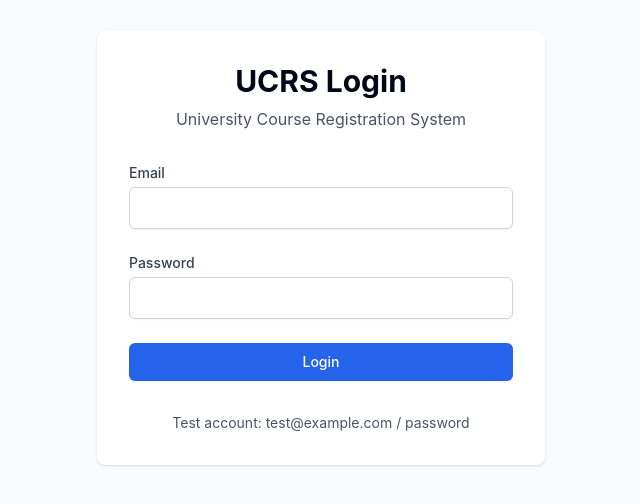
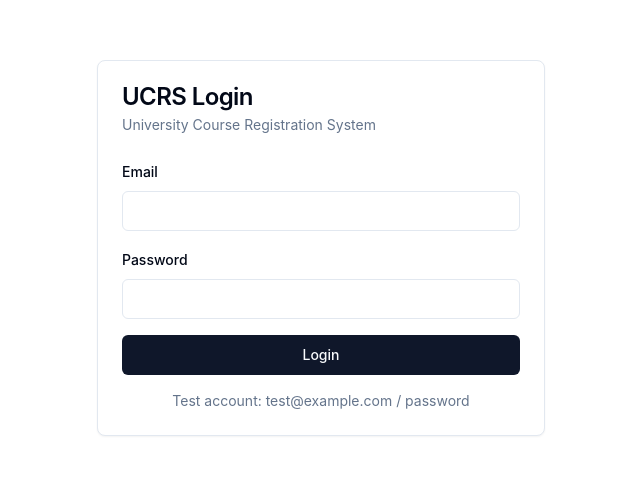
Before and after one commit to emyildirim/ucrs-frontend, a React (Vite) app: page /login in a window 1280 px wide. Shown: the part 152-656 px from the top of the page, without its empty margins (319-959 px from the left). Built offline with nearby package versions, Linux system fonts and the light colour scheme.

Commit message:
refactor pages to use shadcn/ui components instead of custom tailwind classes

```diff
--- a/src/pages/DashboardPage.tsx
+++ b/src/pages/DashboardPage.tsx
@@ -1,6 +1,8 @@
 import { useQuery } from '@tanstack/react-query';
 import { useNavigate } from 'react-router-dom';
 import { authService } from '@/services/authService';
+import { Button } from '@/components/ui/button';
+import { Card, CardContent, CardDescription, CardHeader, CardTitle } from '@/components/ui/card';
 
 export default function DashboardPage() {
   const navigate = useNavigate();
@@ -24,30 +26,26 @@ export default function DashboardPage() {
   }
 
   return (
-    <div className="min-h-screen bg-gray-50">
-      <nav className="bg-white shadow">
-        <div className="max-w-7xl mx-auto px-4 sm:px-6 lg:px-8">
-          <div className="flex justify-between h-16">
-            <div className="flex items-center">
-              <h1 className="text-xl font-bold">UCRS Dashboard</h1>
-            </div>
-            <div className="flex items-center space-x-4">
-              {user && <span className="text-gray-700">{user.name}</span>}
-              <button
-                onClick={handleLogout}
-                className="px-4 py-2 border border-transparent text-sm font-medium rounded-md text-white bg-red-600 hover:bg-red-700"
-              >
-                Logout
-              </button>
-            </div>
+    <div className="min-h-screen">
+      <nav className="border-b">
+        <div className="container mx-auto px-4 h-16 flex items-center justify-between">
+          <h1 className="text-xl font-bold">UCRS Dashboard</h1>
+          <div className="flex items-center gap-4">
+            {user && <span>{user.name}</span>}
+            <Button onClick={handleLogout} variant="destructive">
+              Logout
+            </Button>
           </div>
         </div>
       </nav>
 
-      <main className="max-w-7xl mx-auto py-6 sm:px-6 lg:px-8">
-        <div className="px-4 py-6 sm:px-0">
-          <div className="bg-white rounded-lg shadow p-6">
-            <h2 className="text-2xl font-bold mb-4">Welcome to UCRS</h2>
+      <main className="container mx-auto py-6 px-4">
+        <Card>
+          <CardHeader>
+            <CardTitle>Welcome to UCRS</CardTitle>
+            <CardDescription>University Course Registration System</CardDescription>
+          </CardHeader>
+          <CardContent>
             {user && (
               <div className="space-y-2">
                 <p><strong>Name:</strong> {user.name}</p>
@@ -55,8 +53,8 @@ export default function DashboardPage() {
                 <p><strong>Member since:</strong> {new Date(user.created_at).toLocaleDateString()}</p>
               </div>
             )}
-          </div>
-        </div>
+          </CardContent>
+        </Card>
       </main>
     </div>
   );
--- a/src/pages/LoginPage.tsx
+++ b/src/pages/LoginPage.tsx
@@ -2,6 +2,11 @@ import { useState } from 'react';
 import { useNavigate } from 'react-router-dom';
 import { useMutation } from '@tanstack/react-query';
 import { authService } from '@/services/authService';
+import { Button } from '@/components/ui/button';
+import { Input } from '@/components/ui/input';
+import { Label } from '@/components/ui/label';
+import { Card, CardContent, CardDescription, CardHeader, CardTitle } from '@/components/ui/card';
+import { Alert, AlertDescription } from '@/components/ui/alert';
 
 export default function LoginPage() {
   const [email, setEmail] = useState('');
@@ -21,69 +26,60 @@ export default function LoginPage() {
   };
 
   return (
-    <div className="min-h-screen flex items-center justify-center bg-gray-50">
-      <div className="max-w-md w-full space-y-8 p-8 bg-white rounded-lg shadow">
-        <div>
-          <h2 className="text-3xl font-bold text-center">UCRS Login</h2>
-          <p className="mt-2 text-center text-gray-600">
-            University Course Registration System
-          </p>
-        </div>
-
-        <form onSubmit={handleSubmit} className="space-y-6">
-          <div>
-            <label htmlFor="email" className="block text-sm font-medium text-gray-700">
-              Email
-            </label>
-            <input
+    <div className="min-h-screen flex items-center justify-center">
+      <Card className="w-full max-w-md">
+        <CardHeader>
+          <CardTitle>UCRS Login</CardTitle>
+          <CardDescription>University Course Registration System</CardDescription>
+        </CardHeader>
+        <CardContent>
+          <form onSubmit={handleSubmit} className="space-y-4">
+            <div className="space-y-2">
+              <Label htmlFor="email">Email</Label>
+              <Input
                 id="email"
                 type="email"
                 value={email}
                 onChange={(e) => setEmail(e.target.value)}
-              className="mt-1 block w-full px-3 py-2 border border-gray-300 rounded-md shadow-sm focus:outline-none focus:ring-blue-500 focus:border-blue-500"
                 required
               />
             </div>
 
-          <div>
-            <label htmlFor="password" className="block text-sm font-medium text-gray-700">
-              Password
-            </label>
-            <input
+            <div className="space-y-2">
+              <Label htmlFor="password">Password</Label>
+              <Input
                 id="password"
                 type="password"
                 value={password}
                 onChange={(e) => setPassword(e.target.value)}
-              className="mt-1 block w-full px-3 py-2 border border-gray-300 rounded-md shadow-sm focus:outline-none focus:ring-blue-500 focus:border-blue-500"
                 required
               />
             </div>
 
-          <button
+            <Button
               type="submit"
               disabled={loginMutation.isPending}
-            className="w-full flex justify-center py-2 px-4 border border-transparent rounded-md shadow-sm text-sm font-medium text-white bg-blue-600 hover:bg-blue-700 focus:outline-none focus:ring-2 focus:ring-offset-2 focus:ring-blue-500 disabled:bg-gray-400 disabled:cursor-not-allowed"
+              className="w-full"
             >
               {loginMutation.isPending ? 'Logging in...' : 'Login'}
-          </button>
+            </Button>
 
             {loginMutation.isError && (
-            <div className="rounded-md bg-red-50 p-4">
-              <p className="text-sm text-red-800">
+              <Alert variant="destructive">
+                <AlertDescription>
                   {loginMutation.error instanceof Error
                     ? loginMutation.error.message
                     : 'Login failed. Please check your credentials.'}
-              </p>
-            </div>
+                </AlertDescription>
+              </Alert>
             )}
-        </form>
 
-        <div className="text-center">
-          <p className="text-sm text-gray-600">
+            <p className="text-sm text-muted-foreground text-center">
               Test account: test@example.com / password
             </p>
-        </div>
-      </div>
+          </form>
+        </CardContent>
+      </Card>
     </div>
   );
 }
```
Lines whose indentation alone changed are shown as unchanged.
